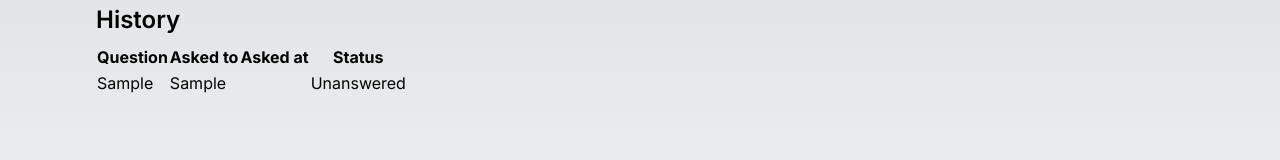
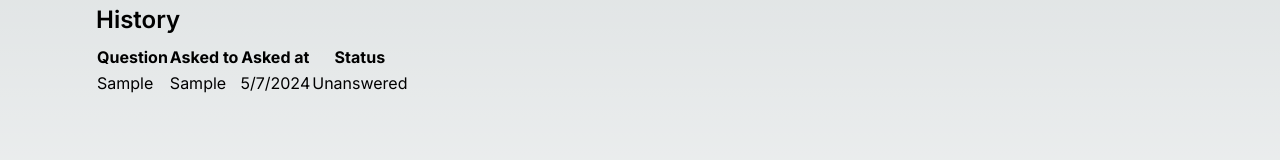
Before and after one commit to gferraz/rejection_app, a Next.js app: page /play in a window 1280 px wide. Both pictures are taken after typing "Sample", "Sample" into the empty fields and a click on the input "Unanswered". Shown: the part 234-394 px from the top of the page. Built offline with nearby package versions, Linux system fonts and the light colour scheme.

Commit message:
small adjustments

```diff
--- a/app/play/page.js
+++ b/app/play/page.js
@@ -1,8 +1,6 @@
 "use client";
 
 import { useState } from "react";
-
-let questions = [];
 
 export default function Play() {
   const [askee, setAskee] = useState("");
@@ -18,7 +16,7 @@ export default function Play() {
   const add_question = (question, askee, status) => {
     let request = {
       id: history.length, // id of the question so you can get/edit/remove by id
-      timestamp: Date.now(), // output from Date.now()
+      timestamp: new Date(), // output from Date.now()
       question: question, // the ask
       askee: askee, // person asked
       status: status, // 'Accepted', 'Rejected', 'Unanswered'
@@ -26,7 +24,8 @@ export default function Play() {
     setHistory(history.concat([request]));
     console.log(request);
     return request;
-  }
+  };
+
 
   return (
     <main className="min-h-screen p-24">
@@ -87,7 +86,7 @@ export default function Play() {
             <tr key={r.id}>
               <td>{r.question}</td>
               <td>{r.askee}</td>
-              <td>{r.date}</td>
+              <td>{r.timestamp.toLocaleDateString()}</td>
               <td>{r.status}</td>
             </tr>
           ))}
```
